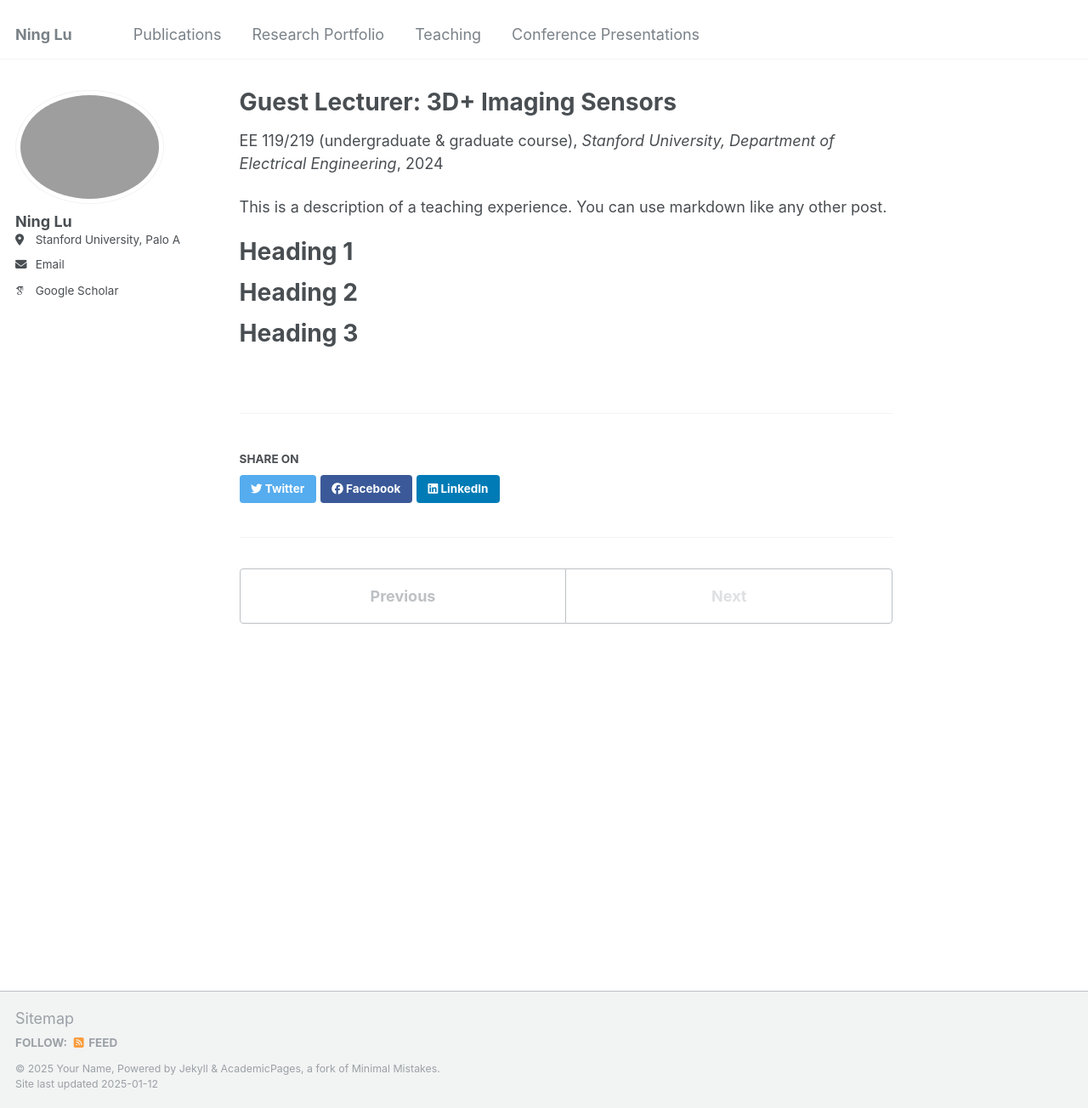
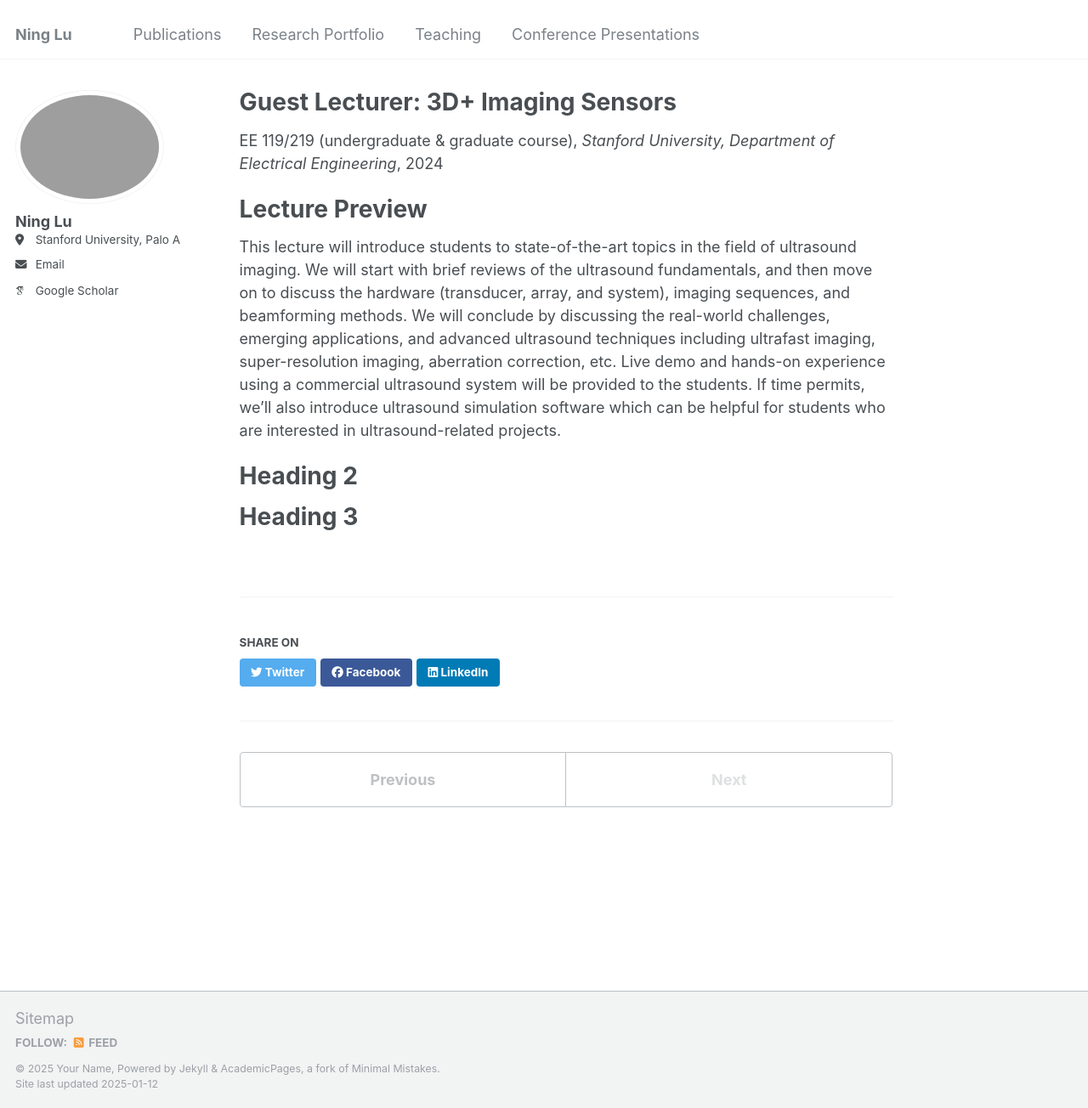
Before and after one commit to NingLu-Ultrasound/ninglu-ultrasound.github.io, a Jekyll site: the page built from _teaching/2014-spring-teaching-1.md, in a window 1280 px wide and 1304 px high. Shown: the whole window at 85% size. Built offline with Jekyll 4.4.1, drawn with Linux system fonts in a browser that asks for light colours; some web fonts are replaced.

Commit message:
Update 2014-spring-teaching-1.md

```diff
--- a/_teaching/2014-spring-teaching-1.md
+++ b/_teaching/2014-spring-teaching-1.md
@@ -8,10 +8,11 @@ date: 2024-05-13
 location: "Palo Alto, CA, USA"
 ---
 
-This is a description of a teaching experience. You can use markdown like any other post.
 
-Heading 1
+Lecture Preview
 ======
+This lecture will introduce students to state-of-the-art topics in the field of ultrasound imaging. We will start with brief reviews of the ultrasound fundamentals, and then move on to discuss the hardware (transducer, array, and system), imaging sequences, and beamforming methods. We will conclude by discussing the real-world challenges, emerging applications, and advanced ultrasound techniques including ultrafast imaging, super-resolution imaging, aberration correction, etc. Live demo and hands-on experience using a commercial ultrasound system will be provided to the students. If time permits, we'll also introduce ultrasound simulation software which can be helpful for students who are interested in ultrasound-related projects.
+
 
 Heading 2
 ======
```
